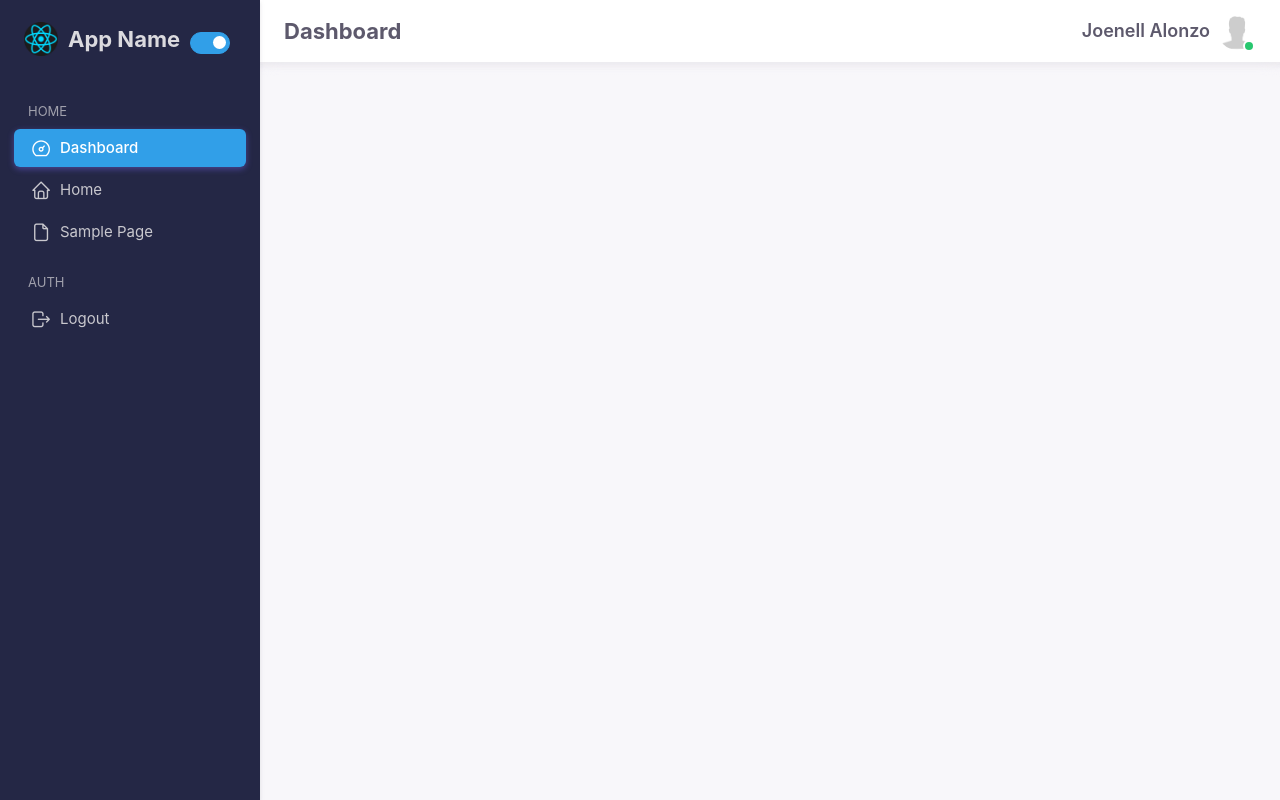
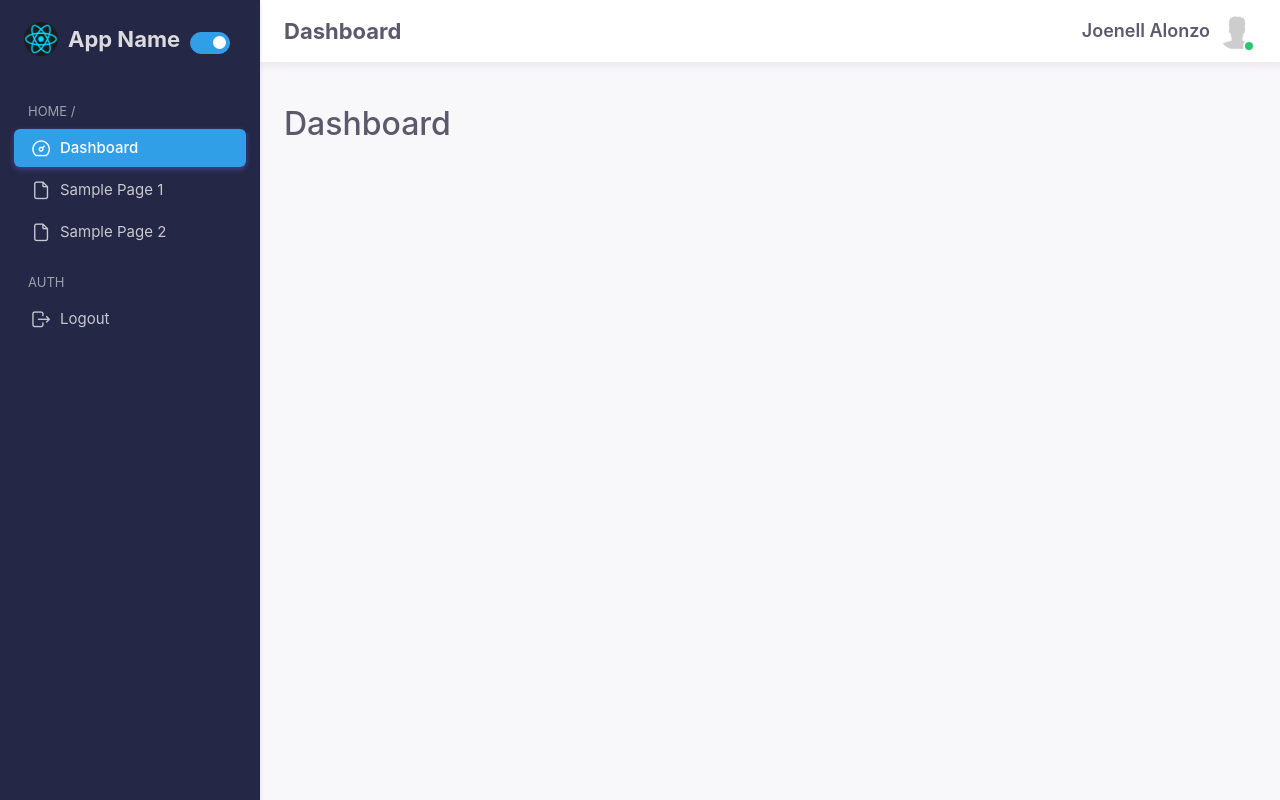
Before and after one commit to alonzojoe/react-dashboard-boilerplate, a React (Vite) app: page / in a window 1280 px wide. Built offline with nearby package versions, Linux system fonts and the light colour scheme.

Commit message:
feat: create new sample pages, register routes, and iterate routes in sidebar.

```diff
--- a/src/App.jsx
+++ b/src/App.jsx
@@ -1,11 +1,18 @@
 import { BrowserRouter, Routes, Route } from "react-router-dom";
-import RootLayout from "./layouts/RootLayout";
+import RootLayout from "@/layouts/RootLayout";
+import Dashboard from "@/pages/Dashboard/Dashboard";
+import SamplePage from "@/pages/SamplePages/SamplePage";
+import SamplePageTwo from "@/pages/SamplePages/SamplePageTwo";
 
 function App() {
   return (
     <BrowserRouter>
       <Routes>
-        <Route path="/" element={<RootLayout />}></Route>
+        <Route path="/" element={<RootLayout />}>
+          <Route index element={<Dashboard />} />
+          <Route path="sample" element={<SamplePage />} />
+          <Route path="sample-two" element={<SamplePageTwo />} />
+        </Route>
       </Routes>
     </BrowserRouter>
   );
--- a/src/layouts/components/Sidebar.jsx
+++ b/src/layouts/components/Sidebar.jsx
@@ -1,6 +1,28 @@
 import { useDispatch, useSelector } from "react-redux";
+import { Link, useLocation } from "react-router-dom";
 import { setLayout } from "@/store/slices/ui-slice";
 import Logo from "@/assets/images/react-logo.png";
+
+const routes = [
+  {
+    id: 1,
+    path: "/",
+    title: "Dashboard",
+    icon: "ti-dashboard",
+  },
+  {
+    id: 2,
+    path: "/sample",
+    title: "Sample Page 1",
+    icon: "ti-file",
+  },
+  {
+    id: 3,
+    path: "/sample-two",
+    title: "Sample Page 2",
+    icon: "ti-file",
+  },
+];
 
 const Sidebar = () => {
   const htmlEl = document.querySelector("html");
@@ -28,6 +50,8 @@ const Sidebar = () => {
 
     dispatch(setLayout(reverseLayout));
   };
+
+  const location = useLocation();
 
   return (
     <aside
@@ -86,26 +110,22 @@ const Sidebar = () => {
       <div className="menu-inner-shadow"></div>
       <ul className="menu-inner py-1">
         <li className="menu-header small text-uppercase" onClick={toggleLayout}>
-          <span className="menu-header-text">Home</span>
+          <span className="menu-header-text">Home {location.pathname}</span>
         </li>
-        <li className="menu-item active">
-          <a onClick={(e) => e.preventDefault()} className="menu-link">
-            <i className="menu-icon tf-icons ti ti-dashboard"></i>
-            <div>Dashboard</div>
-          </a>
-        </li>
-        <li className="menu-item">
-          <a onClick={(e) => e.preventDefault()} className="menu-link">
-            <i className="menu-icon tf-icons ti ti-home"></i>
-            <div>Home</div>
-          </a>
-        </li>
-        <li className="menu-item">
-          <a onClick={(e) => e.preventDefault()} className="menu-link">
-            <i className="menu-icon tf-icons ti ti-file"></i>
-            <div>Sample Page</div>
-          </a>
-        </li>
+        {routes.map((route) => {
+          const activeLink = location.pathname === route.path;
+          return (
+            <li
+              className={`menu-item ${activeLink ? "active" : ""}`}
+              key={route.id}
+            >
+              <Link to={route.path} className="menu-link">
+                <i className={`menu-icon tf-icons ti ${route.icon}`}></i>
+                <div>{route.title}</div>
+              </Link>
+            </li>
+          );
+        })}
         <li className="menu-header small text-uppercase">
           <span className="menu-header-text">Auth</span>
         </li>
--- /dev/null
+++ b/src/pages/Dashboard/Dashboard.jsx
@@ -0,0 +1,7 @@
+import React from "react";
+
+const Dashboard = () => {
+  return <h2>Dashboard</h2>;
+};
+
+export default Dashboard;
--- /dev/null
+++ b/src/pages/SamplePages/SamplePage.jsx
@@ -0,0 +1,7 @@
+import React from "react";
+
+const SamplePage = () => {
+  return <h2>Sample Page 1</h2>;
+};
+
+export default SamplePage;
--- /dev/null
+++ b/src/pages/SamplePages/SamplePageTwo.jsx
@@ -0,0 +1,7 @@
+import React from "react";
+
+const SamplePageTwo = () => {
+  return <h2>Sample Page 2</h2>;
+};
+
+export default SamplePageTwo;
```
